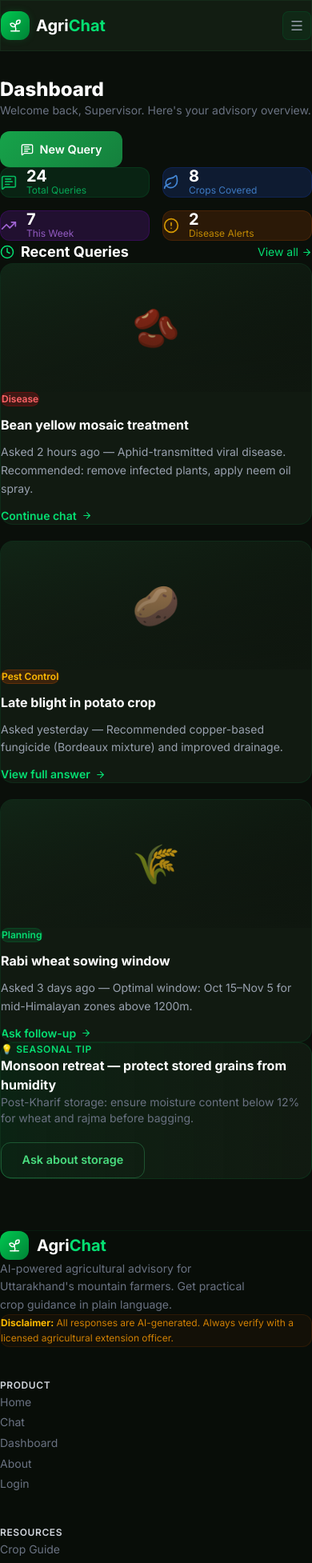
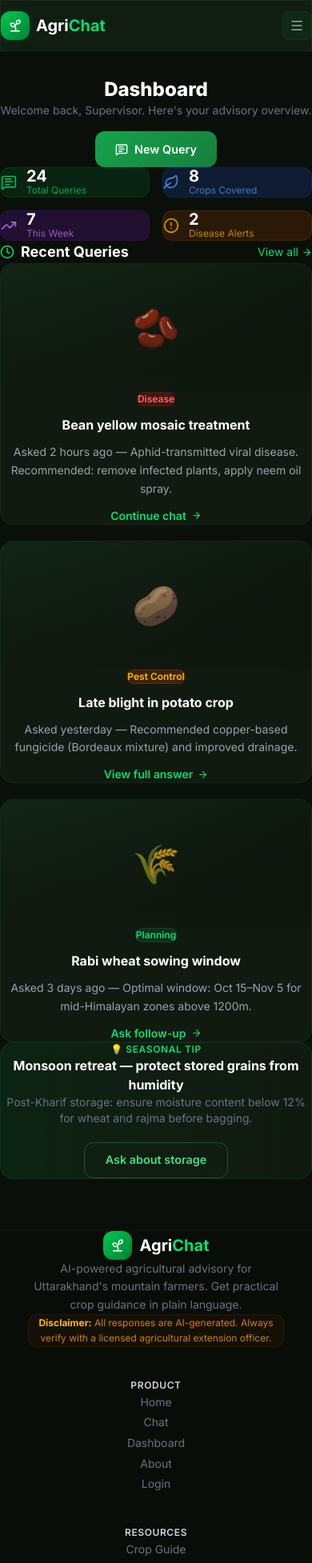
Before and after one commit to TUMBALI-HARSHITHA/AgriChat, a React (Vite) app: page /dashboard in a window 390 px wide. Shown: the top 1954 px of the page at 80% size. Built offline with nearby package versions, Linux system fonts and the light colour scheme.

Commit message:
refactor: center text alignment and layout of elements on mobile viewports for responsive design

```diff
--- a/src/components/Card.jsx
+++ b/src/components/Card.jsx
@@ -75,10 +75,10 @@ export default function Card({
       )}
 
       {/* body */}
-      <div className="flex flex-col flex-1 gap-3 p-5">
+      <div className="flex flex-col flex-1 gap-3 p-5 items-center sm:items-start text-center sm:text-left">
         {/* tag */}
         {tag && (
-          <span className={`self-start text-xs font-semibold px-2.5 py-1 rounded-full border ${tagColors[tagColor] ?? tagColors.green}`}>
+          <span className={`self-center sm:self-start text-xs font-semibold px-2.5 py-1 rounded-full border ${tagColors[tagColor] ?? tagColors.green}`}>
             {tag}
           </span>
         )}
@@ -97,7 +97,7 @@ export default function Card({
         {ActionEl && actionLabel && (
           <ActionEl
             {...actionProps}
-            className="mt-auto self-start inline-flex items-center gap-1.5 text-sm font-semibold text-green-400 hover:text-green-300 transition-colors duration-200 group/link"
+            className="mt-auto self-center sm:self-start inline-flex items-center gap-1.5 text-sm font-semibold text-green-400 hover:text-green-300 transition-colors duration-200 group/link"
           >
             {actionLabel}
             {actionHref
--- a/src/components/Footer.jsx
+++ b/src/components/Footer.jsx
@@ -37,7 +37,7 @@ export default function Footer() {
         <div className="py-12 grid grid-cols-1 sm:grid-cols-2 lg:grid-cols-5 gap-10">
 
           {/* brand */}
-          <div className="sm:col-span-2">
+          <div className="sm:col-span-2 flex flex-col items-center sm:items-start text-center sm:text-left">
             <Link to="/" className="inline-flex items-center gap-2.5 mb-4 group">
               <div className="w-9 h-9 rounded-xl bg-gradient-to-br from-green-500 to-green-700 flex items-center justify-center shrink-0 group-hover:scale-110 transition-transform">
                 <Sprout size={18} className="text-white" />
@@ -51,7 +51,7 @@ export default function Footer() {
               AI-powered agricultural advisory for Uttarakhand's mountain farmers. Get practical crop guidance in plain language.
             </p>
 
-            <div className="rounded-xl bg-amber-900/10 border border-amber-800/20 p-3">
+            <div className="rounded-xl bg-amber-900/10 border border-amber-800/20 p-3 max-w-xs sm:max-w-none mx-auto sm:mx-0">
               <p className="text-xs text-amber-500/80 leading-relaxed">
                 <strong className="text-amber-400">Disclaimer:</strong>{' '}
                 All responses are AI-generated. Always verify with a licensed agricultural extension officer.
@@ -61,7 +61,7 @@ export default function Footer() {
 
           {/* link columns */}
           {Object.entries(NAV).map(([section, links]) => (
-            <div key={section}>
+            <div key={section} className="text-center sm:text-left">
               <h4 className="text-xs font-semibold text-gray-300 uppercase tracking-wider mb-4">
                 {section}
               </h4>
--- a/src/components/Hero.jsx
+++ b/src/components/Hero.jsx
@@ -30,7 +30,7 @@ export default function Hero({ headline, subheadline, ctaText, ctaLink }) {
         <div className="grid lg:grid-cols-2 gap-12 xl:gap-20 items-center">
 
           {/* ── LEFT ── */}
-          <div className="flex flex-col items-start gap-6">
+          <div className="flex flex-col items-center lg:items-start text-center lg:text-left gap-6 max-w-xl mx-auto lg:mx-0">
 
             {/* badge */}
             <span className="inline-flex items-center gap-2 px-3 py-1.5 rounded-full bg-green-900/40 border border-green-700/30 text-green-400 text-xs font-semibold uppercase tracking-wider animate-fadeInUp">
@@ -56,7 +56,7 @@ export default function Hero({ headline, subheadline, ctaText, ctaLink }) {
             </p>
 
             {/* CTAs */}
-            <div className="flex flex-wrap gap-3 animate-fadeInUp delay-300">
+            <div className="flex flex-wrap justify-center lg:justify-start gap-3 animate-fadeInUp delay-300">
               <Link to={ctaLink ?? '/chat'} className="btn-primary">
                 <MessageSquareText size={17} />
                 {ctaText ?? 'Start Chatting'}
@@ -68,13 +68,13 @@ export default function Hero({ headline, subheadline, ctaText, ctaLink }) {
             </div>
 
             {/* stats */}
-            <div className="flex flex-wrap gap-6 pt-2 animate-fadeInUp delay-400">
+            <div className="flex flex-wrap justify-center lg:justify-start gap-6 pt-2 animate-fadeInUp delay-400">
               {stats.map(s => (
                 <div key={s.label} className="flex items-center gap-2.5">
                   <div className="w-8 h-8 rounded-lg bg-green-900/50 border border-green-700/30 flex items-center justify-center text-green-400 shrink-0">
                     {s.icon}
                   </div>
-                  <div>
+                  <div className="text-left">
                     <p className="text-base font-bold text-white leading-none">{s.value}</p>
                     <p className="text-xs text-gray-500 mt-0.5">{s.label}</p>
                   </div>
--- a/src/pages/About.jsx
+++ b/src/pages/About.jsx
@@ -73,7 +73,7 @@ export default function About() {
         </div>
 
         {/* ── Mission ── */}
-        <div className="glass rounded-2xl p-6 sm:p-8 mb-12 border border-green-900/30">
+        <div className="glass rounded-2xl p-6 sm:p-8 mb-12 border border-green-900/30 text-center sm:text-left">
           <h2 className="text-xl sm:text-2xl font-bold text-white mb-3">Our Mission</h2>
           <p className="text-gray-400 leading-relaxed">
             Uttarakhand's mountain agriculture faces unique challenges — steep terrain, erratic rainfall,
@@ -108,7 +108,7 @@ export default function About() {
         </div>
 
         {/* ── Disclaimer ── */}
-        <div className="rounded-2xl bg-amber-900/10 border border-amber-800/20 p-5 sm:p-6 mb-12">
+        <div className="rounded-2xl bg-amber-900/10 border border-amber-800/20 p-5 sm:p-6 mb-12 text-center sm:text-left">
           <h3 className="text-base font-bold text-amber-400 mb-2">⚠️ Important Disclaimer</h3>
           <p className="text-sm text-amber-500/80 leading-relaxed">
             All responses provided by AgriChat are AI-generated and intended for informational purposes
--- a/src/pages/Dashboard.jsx
+++ b/src/pages/Dashboard.jsx
@@ -52,12 +52,12 @@ export default function Dashboard() {
       <div className="max-w-6xl mx-auto px-4 sm:px-6 lg:px-8">
 
         {/* ── Page header ── */}
-        <div className="flex flex-wrap items-start justify-between gap-4 mb-10">
+        <div className="flex flex-col sm:flex-row items-center sm:items-start justify-between gap-4 mb-10 text-center sm:text-left">
           <div>
             <h1 className="text-2xl sm:text-3xl font-extrabold text-white">Dashboard</h1>
             <p className="text-gray-500 text-sm mt-1">Welcome back, Supervisor. Here's your advisory overview.</p>
           </div>
-          <Link to="/chat" className="btn-primary">
+          <Link to="/chat" className="btn-primary shrink-0">
             <MessageSquareText size={16} />
             New Query
           </Link>
@@ -98,8 +98,8 @@ export default function Dashboard() {
         </div>
 
         {/* ── Tip strip ── */}
-        <div className="rounded-2xl bg-gradient-to-r from-green-900/30 to-[#111a11] border border-green-700/20 p-5 sm:p-6 flex flex-col sm:flex-row items-start sm:items-center justify-between gap-5">
-          <div>
+        <div className="rounded-2xl bg-gradient-to-r from-green-900/30 to-[#111a11] border border-green-700/20 p-5 sm:p-6 flex flex-col sm:flex-row items-center justify-between gap-5 text-center sm:text-left">
+          <div className="flex flex-col items-center sm:items-start">
             <p className="text-xs font-semibold text-green-400 uppercase tracking-wider mb-1">💡 Seasonal Tip</p>
             <h3 className="text-base font-bold text-white mb-1">
               Monsoon retreat — protect stored grains from humidity
--- a/src/pages/Home.jsx
+++ b/src/pages/Home.jsx
@@ -79,7 +79,7 @@ export default function Home() {
           </div>
 
           {/* CTA strip */}
-          <div className="mt-12 rounded-2xl bg-gradient-to-r from-green-900/40 to-[#111a11] border border-green-700/20 p-6 sm:p-8 flex flex-col sm:flex-row items-center justify-between gap-5">
+          <div className="mt-12 rounded-2xl bg-gradient-to-r from-green-900/40 to-[#111a11] border border-green-700/20 p-6 sm:p-8 flex flex-col sm:flex-row items-center justify-between gap-5 text-center sm:text-left">
             <div>
               <h3 className="text-lg sm:text-xl font-bold text-white mb-1">
                 Ready to ask your first question?
```
